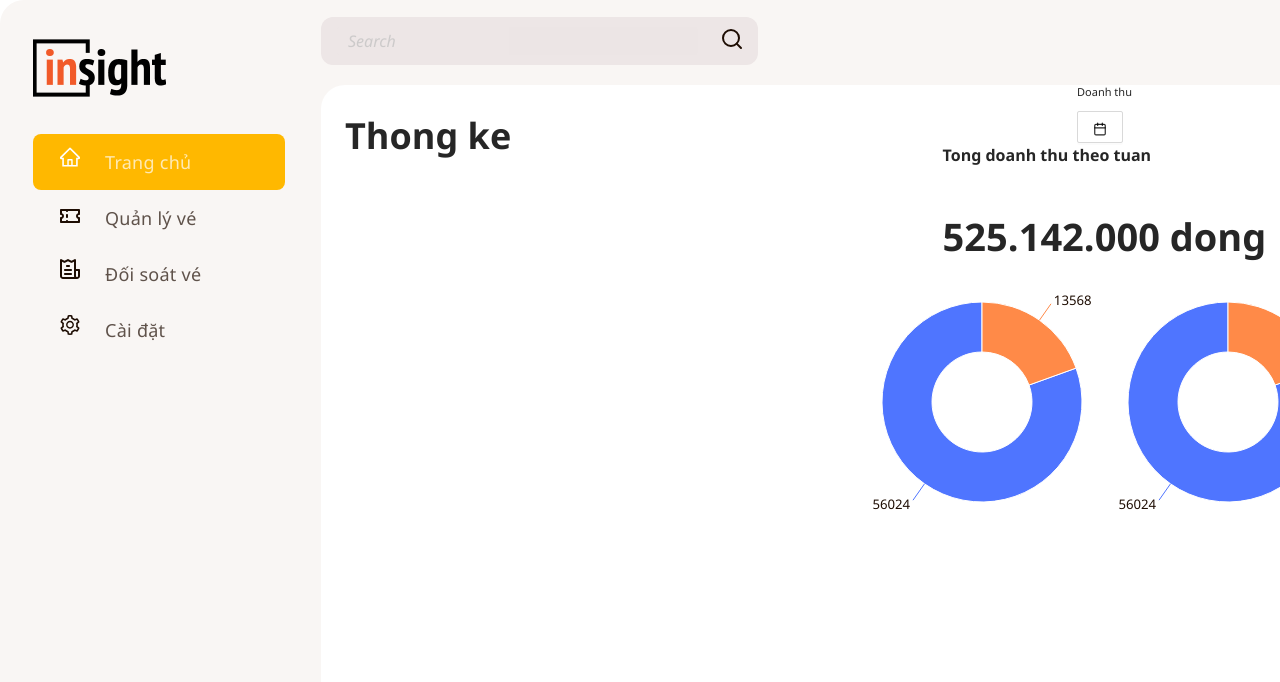
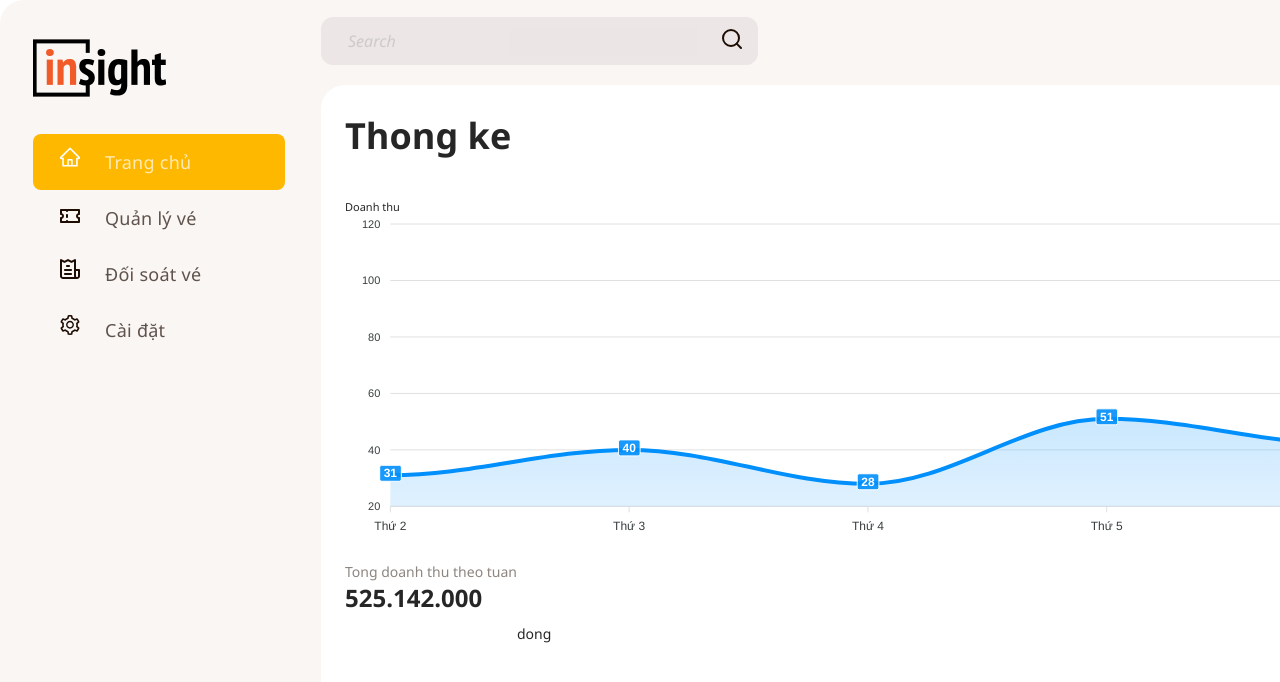
Before and after one commit to thinhpero611/cms-ticket-sale-app, a React (Create React App) app: page / in a window 1280 px wide. Shown: the top 682 px of the page. Built offline with nearby package versions, Linux system fonts and the light colour scheme.

Commit message:
update charts

```diff
--- a/src/layout/index.tsx
+++ b/src/layout/index.tsx
@@ -1,6 +1,6 @@
 import React, { PropsWithChildren } from 'react'
-import HeaderComponent from './header'
-import SideBarComponent from './sidebar'
+import HeaderComponent from './Header'
+import SideBarComponent from './Sidebar'
 
 const Layout: React.FC<PropsWithChildren<any>> = (props) => {
   return (
--- /dev/null
+++ b/src/shared/component/Calendar/index.tsx
@@ -0,0 +1,28 @@
+import React, { useState} from 'react'
+// datetime
+import moment from 'moment'
+// styles
+import { Calendar, Button } from 'antd'
+import { FiCalendar } from 'react-icons/fi'
+
+const DatePicker = () => {
+    const [ isShowCalendar, setIsShowCalendar ] = useState(false)
+    const hanldeShowCalendar = () => {
+        setIsShowCalendar(!isShowCalendar)
+      }
+      const onPannelChange = (value, mode) => {
+        console.log(value, mode)
+      }
+  return (
+    <div className="calendar">
+          <p className="date-now">{moment.now()}</p>
+          {isShowCalendar ?
+          <Calendar fullscreen={false} onPanelChange={onPannelChange} /> : ""}
+          <Button onClick={hanldeShowCalendar} >
+            <FiCalendar className="icon__calendar" />
+          </Button>
+    </div>
+  )
+}
+
+export default DatePicker
--- a/src/styles/component-style/home.scss
+++ b/src/styles/component-style/home.scss
@@ -29,13 +29,12 @@ $light-grey: #888888;
       line-height: 54px;
   }
 
-  .chart1 {
+  .chart {
     position: absolute;
     height: 327px;
     width: 1488px;
     left: 24px;
     top: 109px;
-    border: 1px solid red;
 
     .label {
       display: flex;
@@ -105,84 +104,17 @@ $light-grey: #888888;
         height: 22px;
         left: 12px;
         top: calc(50% - 22px/2);
-
-        /* 14 medium */
-        font-family: Montserrat;
         font-style: normal;
         font-weight: 500;
         font-size: 14px;
         line-height: 22px;
-        /* identical to box height, or 157% */
-
-        /* Text */
         color: #1E0D03;
-        opacity: 0.78;
-
-        /* Inside auto layout */
         flex: none;
         order: 0;
         flex-grow: 0;
         margin: 0px 10px;
       }
     }
-
-    // .y-axis {
-    //   display: flex;
-    //   flex-direction: column;
-    //   align-items: flex-start;
-    //   padding: 0px;
-
-    //   position: absolute;
-    //   width: 38px;
-    //   height: 238px;
-    //   left: 0px;
-    //   top: 56px;
-
-    //   span {
-    //     position: static;
-    //     width: 36px;
-    //     height: 22px;
-    //     left: 0px;
-    //     /* 14 regular */
-    //     font-size: 14px;
-    //     line-height: 22px;
-    //     color: $light-grey;
-    //     /* Inside auto layout */
-    //     // flex: none;
-    //     // order: 3;
-    //     // flex-grow: 0;
-    //     margin-bottom: 50px;
-    //   }
-    // }
-
-    // .x-axis {
-    //   display: flex;
-    //   flex-direction: row;
-    //   justify-content: space-between;
-    //   align-items: flex-start;
-    //   padding: 0px;
-
-    //   position: absolute;
-    //   width: 1408px;
-    //   height: 22px;
-    //   left: 80px;
-    //   top: 305px;
-
-    //   span {
-    //     position: static;
-    //     width: 39px;
-    //     height: 22px;
-    //     left: 0px;
-    //     font-size: 14px;
-    //     line-height: 22px;
-    //     color: $light-grey;
-    //     /* Inside auto layout */
-    //     flex: none;
-    //     // order: 0;
-    //     flex-grow: 0;
-    //     margin: 0px 192px;
-    //   }
-    // }
   }
 
   .outer-chart {
@@ -195,12 +127,43 @@ $light-grey: #888888;
   }
 
   .revenue {
-
+    color: #1E0D03;
+    p {
+      position: absolute;
+      width: 188px;
+      height: 22px;
+      left: 24px;
+      top: calc(50% - 22px/2 + 5.5px);
+      font-style: normal;
+      font-weight: 500;
+      font-size: 14px;
+      line-height: 22px;
+      opacity: 0.5;
+    }
+    h1 {
+      position: absolute;
+      width: 144px;
+      height: 30px;
+      left: 24px;
+      top: 498px;
+      font-style: normal;
+      font-weight: bold;
+      font-size: 24px;
+      line-height: 30px;
+      span {
+        position: absolute;
+        left: 172px;
+        top: calc(50% - 22px/2 + 35.5px);
+        font-weight: 500;
+        font-size: 14px;
+        line-height: 22px;
+      }
+    }
   }
 
   .chart2 {
-      display: flex;
-      flex-direction: row;
-      justify-content: center;
+    display: flex;
+    flex-direction: row;
+    justify-content: center;
   }
 }
--- a/src/view/Home/index.tsx
+++ b/src/view/Home/index.tsx
@@ -8,6 +8,7 @@ import ReactApexChart from 'react-apexcharts';
 // styles
 import { Typography, Calendar, Button } from 'antd'
 import { FiCalendar } from 'react-icons/fi'
+import DatePicker from '../../shared/component/Calendar';
 
 const { Title } = Typography
 
@@ -18,41 +19,23 @@ const data2 = {
   series: [{
     name: 'series1',
     data: [31, 40, 28, 51, 42, 109, 100]
-  }, {
-    name: 'series2',
-    data: [11, 32, 45, 32, 34, 52, 41]
   }],
   options: {
     chart: {
       height: 350,
       type: 'area'
     },
-    dataLabels: {
-      enabled: false
-    },
     stroke: {
       curve: 'smooth'
     },
     xaxis: {
-      type: 'datetime',
-      categories: ["2018-09-19T00:00:00.000Z", "2018-09-19T01:30:00.000Z", "2018-09-19T02:30:00.000Z", "2018-09-19T03:30:00.000Z", "2018-09-19T04:30:00.000Z", "2018-09-19T05:30:00.000Z", "2018-09-19T06:30:00.000Z"]
-    },
-    tooltip: {
-      x: {
-        format: 'dd/MM/yy HH:mm'
-      },
+      categories: ['Thứ 2', 'Thứ 3', 'Thứ 4', 'Thứ 5', 'Thứ 6', 'Thứ 7', 'CN']
     },
   },
 }
 const Home = () => {
-  const [ isShowCalendar, setIsShowCalendar ] = useState(false)
+  const [ state, setState ] = useState(data2)
   console.log("render home")
-  const hanldeShowCalendar = () => {
-    setIsShowCalendar(true)
-  }
-  const onPannelChange = (value, mode) => {
-    console.log(value, mode)
-  }
 
   return (
     <Content className="home-component">
@@ -61,24 +44,18 @@ const Home = () => {
         <div className="label">
           <h2>Doanh thu</h2>
         </div>
-        <div className="calendar">
-          <p className="date-now">{moment.now}</p>
-          {isShowCalendar ?
-          <Calendar fullscreen={false} onPanelChange={onPannelChange} /> : ""}
-          <Button onClick={hanldeShowCalendar} >
-            <FiCalendar className="icon__calendar" />
-          </Button>
-        </div>
-        {/* <ReactApexChart options={data2.options} series={data2?.series} type="area" height={350} /> */}
+        <DatePicker />
+        <ReactApexChart options={state.options} series={state.series} type="area" height={350} />
        </div>
       <div className="revenue">
-        <Title level={5}>Tong doanh thu theo tuan</Title>
-        <Title level={1}>525.142.000 <span className="unit">dong</span></Title>
+        <p>Tong doanh thu theo tuan</p>
+        <h1>525.142.000 <span className="unit">dong</span></h1>
       </div>
-      <div className="chart2">
+      {/* <div className="chart2">
+        <DatePicker />
         <DonutChart data={data} color={COLORS}/>
         <DonutChart data={data} color={COLORS}/>
-      </div>
+      </div> */}
   </Content>
   )
 };
```
